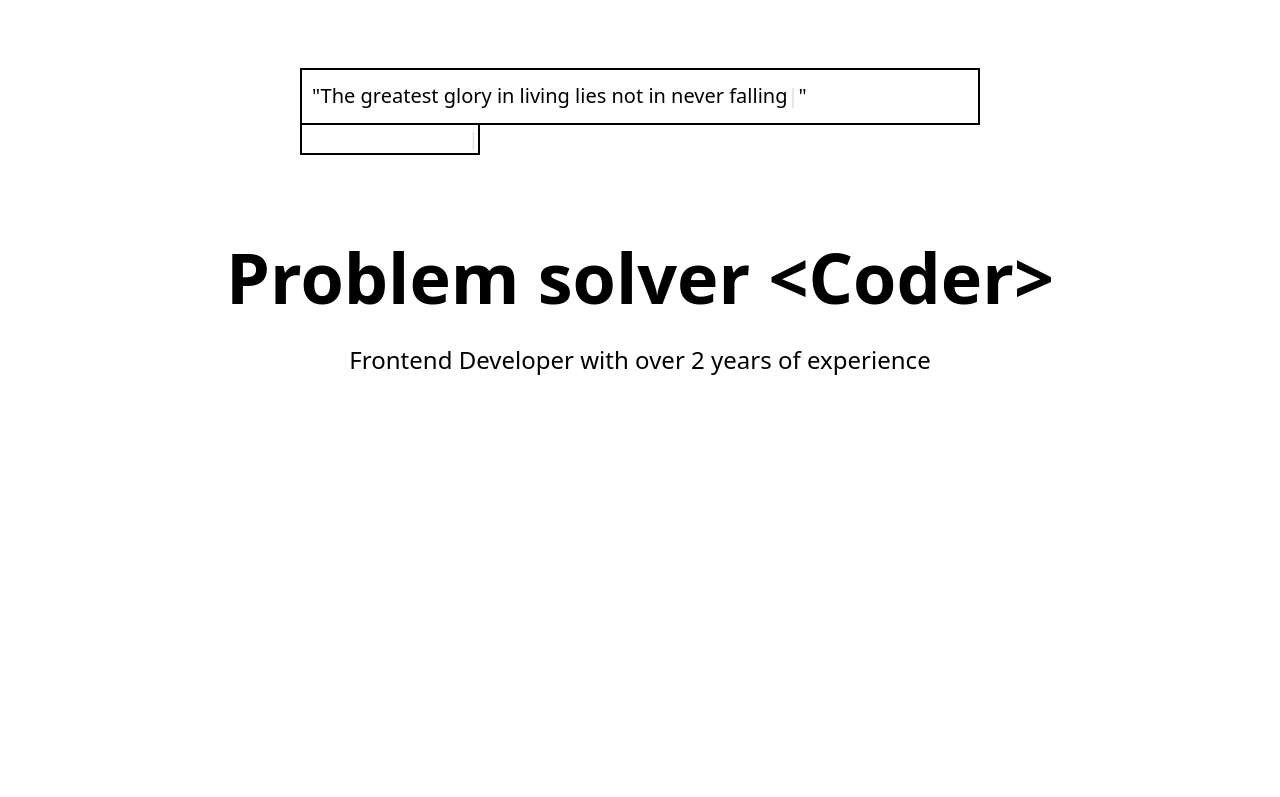
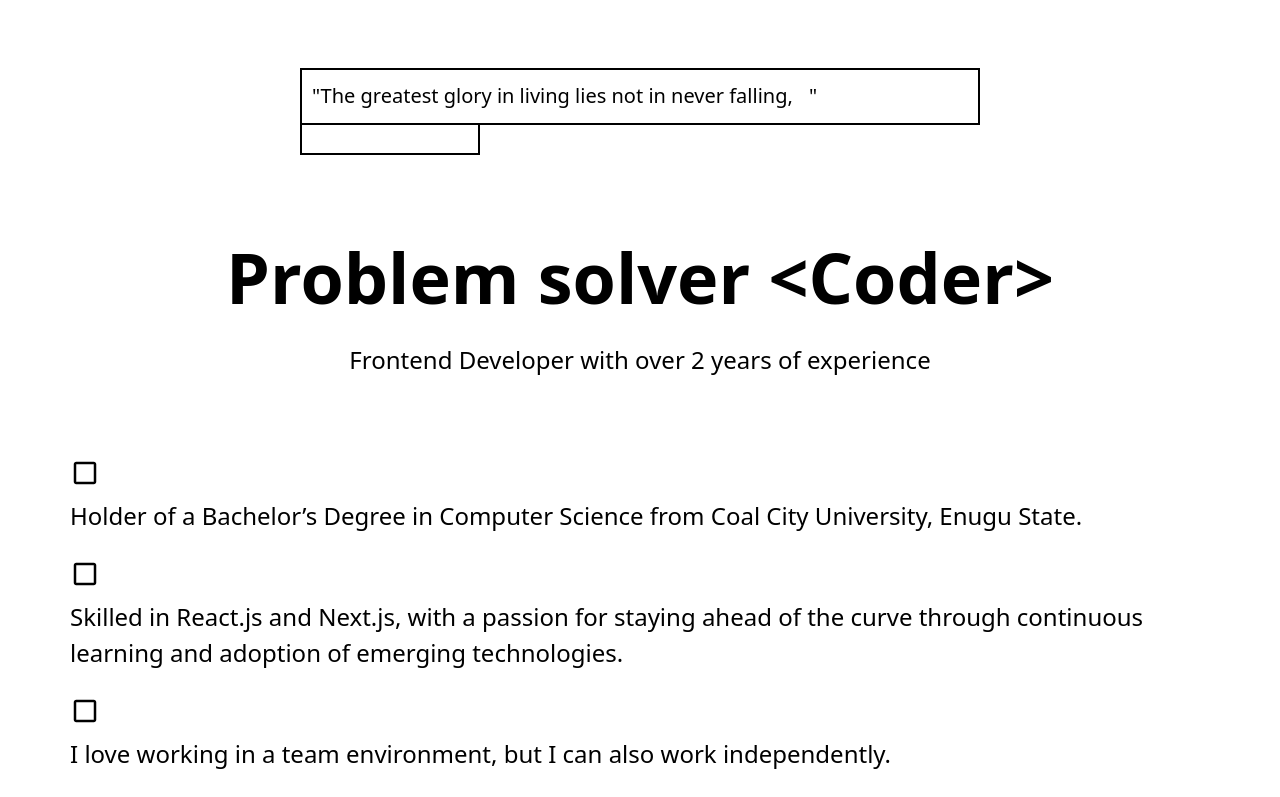
Before and after one commit to TheJeff01/next-portfolio, a Next.js app: page / in a window 1280 px wide. Shown: the part 491-1288 px from the top of the page. Before the commit the page ends 881 px from the top, so only its background shows below. Built offline with nearby package versions, Linux system fonts and the light colour scheme.

Commit message:
almost done with a section

```diff
--- a/src/components/HeroBanner.jsx
+++ b/src/components/HeroBanner.jsx
@@ -1,5 +1,5 @@
 "use client";
-import splitStringUsingRegex from "./utils/splitSringUsingRegex";
+import splitStringUsingRegex from "./utils/splitStringUsingRegex";
 import { motion } from "framer-motion";
 
 const heading = "Frontend Developer";
--- a/src/components/ProblemSolver.jsx
+++ b/src/components/ProblemSolver.jsx
@@ -1,10 +1,13 @@
 "use client";
 import { MdCheckBoxOutlineBlank } from "react-icons/md";
-import splitStringUsingRegex from "./utils/splitSringUsingRegex";
+import splitStringUsingRegex from "./utils/splitStringUsingRegex"; // fixed typo
+import ProblemSolverBrief from "./ProblemSolverBrief";
 import { motion } from "framer-motion";
+import React from "react";
 
 const heading = "Problem solver <Coder>";
 const subheading = "Frontend Developer with over 2 years of experience";
+
 const charVariants = {
   hidden: { opacity: 0 },
   reveal: { opacity: 1 },
@@ -13,22 +16,25 @@ const charVariants = {
 const data = [
   {
     boxicon: <MdCheckBoxOutlineBlank />,
-    text: "Holder of a Bachelor’s Degree in Computer Science from Coal City University, Enugu State.",
+    text:
+      "Holder of a Bachelor’s Degree in Computer Science from Coal City University, Enugu State.",
   },
   {
     boxicon: <MdCheckBoxOutlineBlank />,
-    text: "Skilled in React.js and Next.js, with a passion for staying ahead of the curve through continuous learning and adoption of emerging technologies.",
+    text:
+      "Skilled in React.js and Next.js, with a passion for staying ahead of the curve through continuous learning and adoption of emerging technologies.",
   },
   {
     boxicon: <MdCheckBoxOutlineBlank />,
-    text: "Love working in team. I enjoy working in a team environment, but i can also work independently.",
+    text:
+      "I love working in a team environment, but I can also work independently.",
   },
 ];
 
 function ProblemSolver() {
   return (
     <main className="container max-w-7xl mx-auto w-full px-4">
-      <div className="text-center">
+      <div className="text-center mb-[34px] lg:mb-[80px]">
         <motion.h1
           initial="hidden"
           whileInView="reveal"
@@ -62,7 +68,19 @@ function ProblemSolver() {
           ))}
         </motion.p>
       </div>
+      <div>
+        {data.map((option, index) => (
+          <React.Fragment key={index}>
+            <ProblemSolverBrief
+              boxicon={option.boxicon}
+              text={option.text}
+            />
+          </React.Fragment>
+        ))}
+
+      </div>
     </main>
   );
 }
+
 export default ProblemSolver;
--- /dev/null
+++ b/src/components/ProblemSolverBrief.jsx
@@ -0,0 +1,9 @@
+function ProblemSolverBrief(props) {
+  return (
+    <div className="flex flex-col text-[20px] lg:text-[24px] mb-[25px] ">
+      <div className="mb-[10px] text-[30px]">{props.boxicon}</div>
+      <p>{props.text}</p>
+    </div>
+  );
+}
+export default ProblemSolverBrief;
```
Also changed, not shown: src/components/utils/splitStringUsingRegex.jsx (renamed from src/components/utils/splitSringUsingRegex.jsx).
